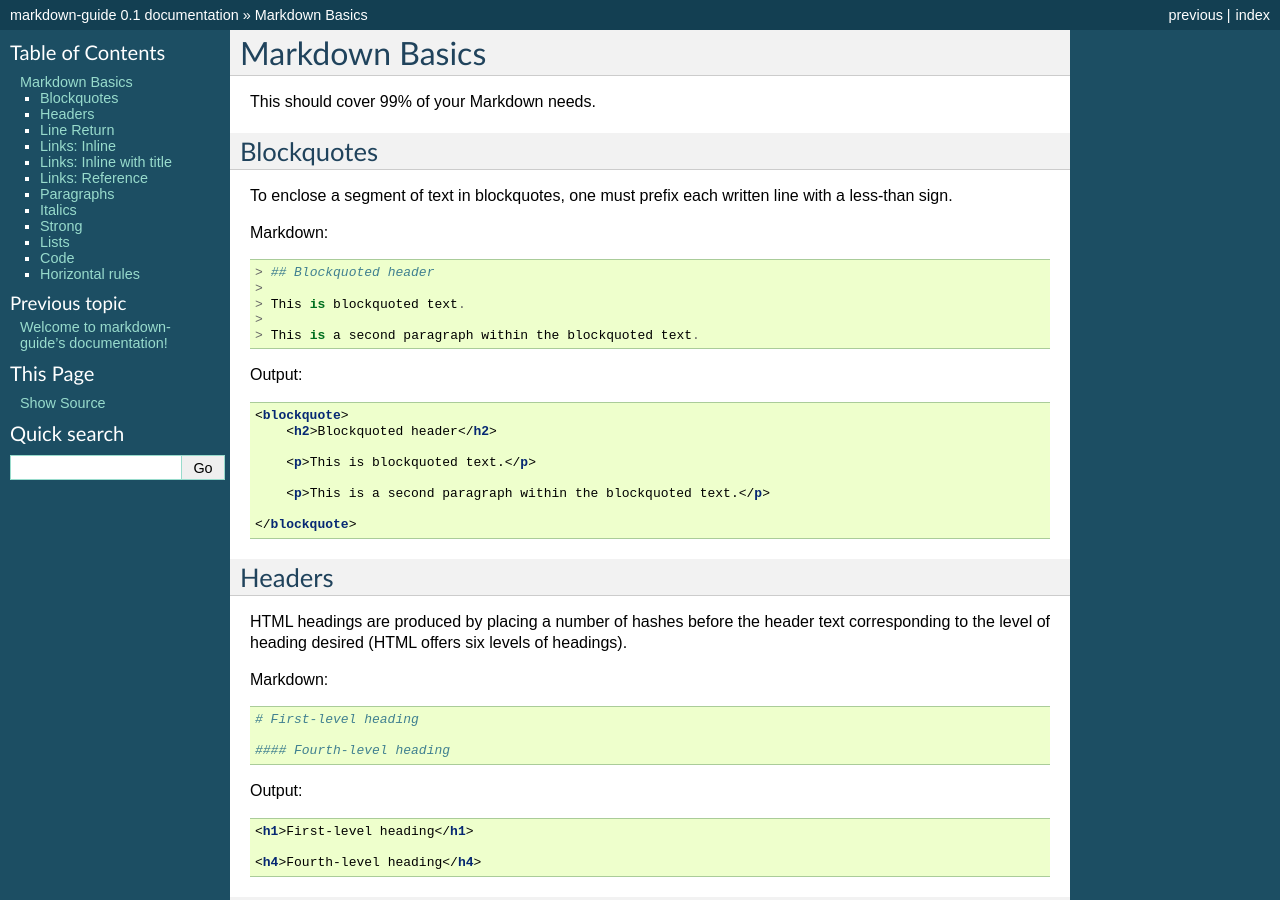
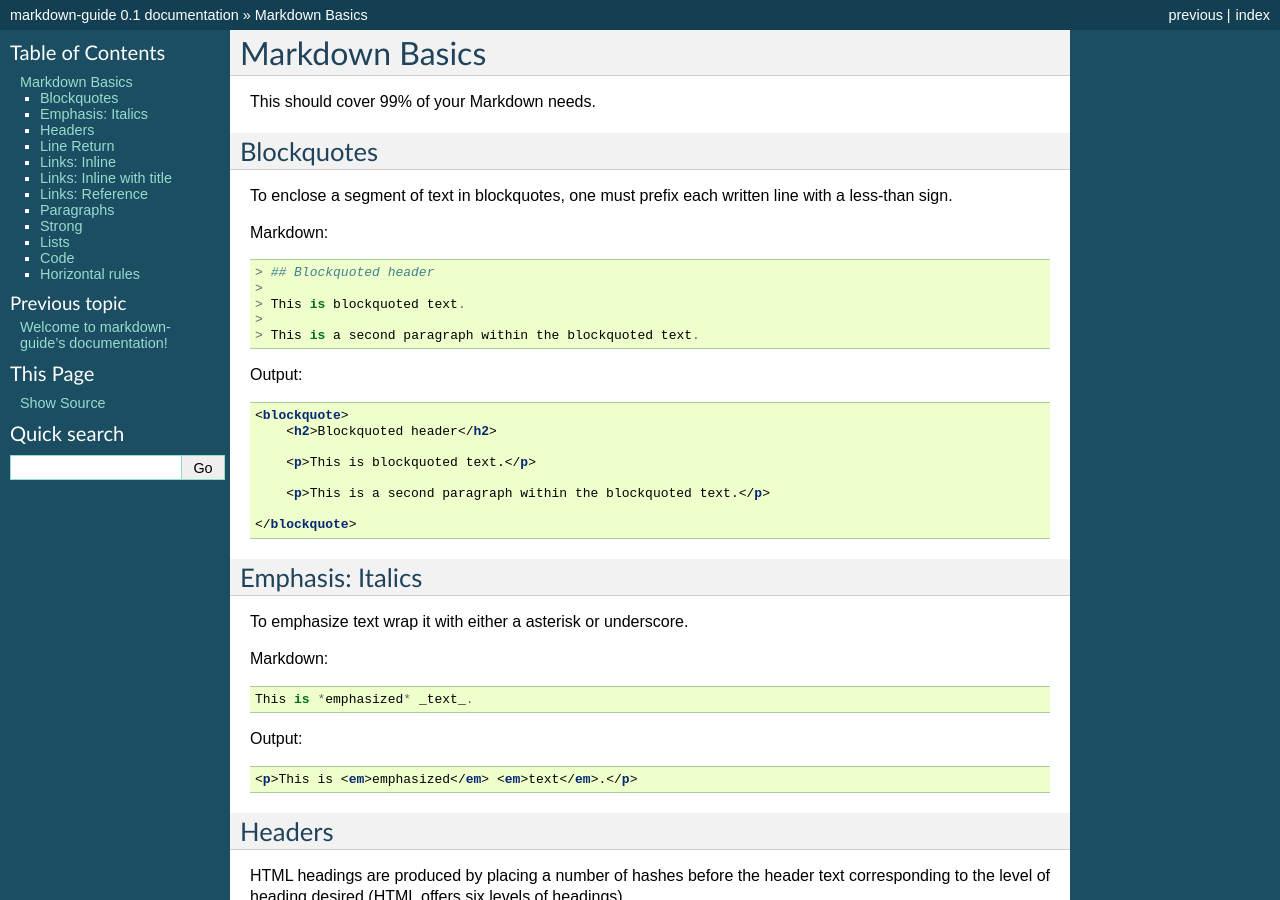
Before and after one commit to joaedwar/markdown-guide, a Sphinx documentation site: the page built from docs/basics.rst, in a window 1280 px wide and 900 px high. Built offline with Sphinx 7.4.7, drawn with Linux system fonts in a browser that asks for light colours.

Commit message:
Emphasis description

```diff
--- a/docs/basics.rst
+++ b/docs/basics.rst
@@ -30,6 +30,21 @@ Output:
         <p>This is a second paragraph within the blockquoted text.</p>
 
     </blockquote>
+
+Emphasis: Italics
+==================
+
+To emphasize text wrap it with either a asterisk or underscore.
+
+Markdown::
+
+    This is *emphasized* _text_.
+
+Output:
+
+.. code-block:: html
+
+    <p>This is <em>emphasized</em> <em>text</em>.</p>
 
 Headers
 ========
```
Also changed, not shown: other parts of docs/basics.rst (+0 -8 lines).
